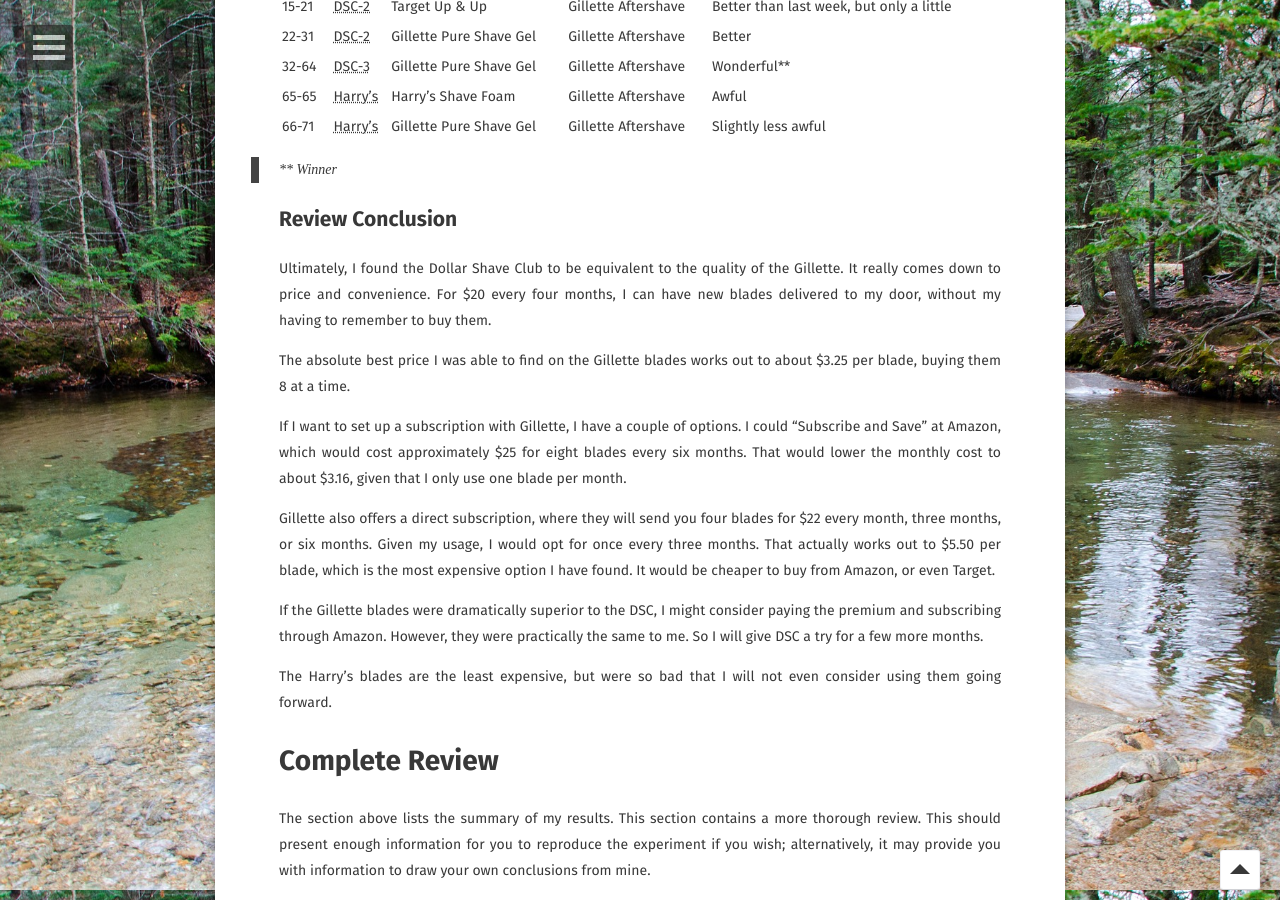
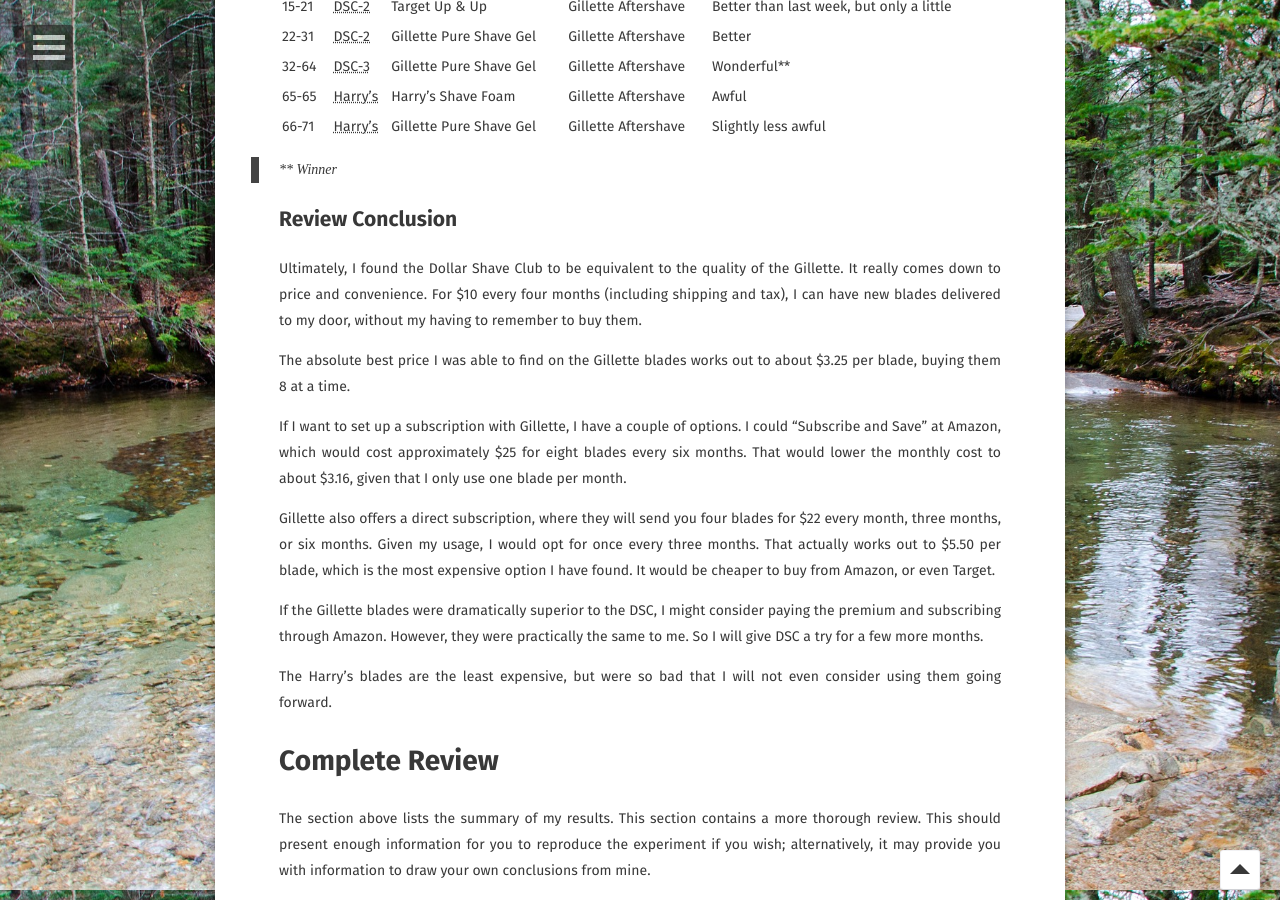
Before and after one commit to walkingriver/walkingriver.github.io, a Jekyll site: the page built from _posts/2019-08-21-razor-blades.md, in a window 1280 px wide and 900 px high, scrolled down 1810 px. Built offline with Jekyll 4.4.1, drawn with Linux system fonts in a browser that asks for light colours; some web fonts are replaced.

Commit message:
Fixed DSC math

```diff
--- a/_posts/2019-08-21-razor-blades.md
+++ b/_posts/2019-08-21-razor-blades.md
@@ -55,7 +55,7 @@ Price is only half of the story, of course. What value is a cheap blade if the s
 >** Winner
 
 ## Review Conclusion
-Ultimately, I found the Dollar Shave Club to be equivalent to the quality of the Gillette. It really comes down to price and convenience. For $20 every four months, I can have new blades delivered to my door, without my having to remember to buy them.
+Ultimately, I found the Dollar Shave Club to be equivalent to the quality of the Gillette. It really comes down to price and convenience. For $10 every four months (including shipping and tax), I can have new blades delivered to my door, without my having to remember to buy them.
 
 The absolute best price I was able to find on the Gillette blades works out to about $3.25 per blade, buying them 8 at a time.
 
```
